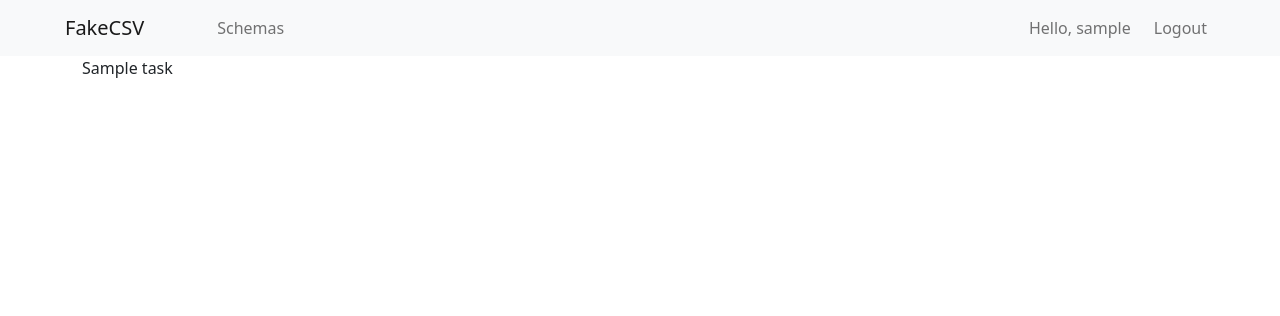
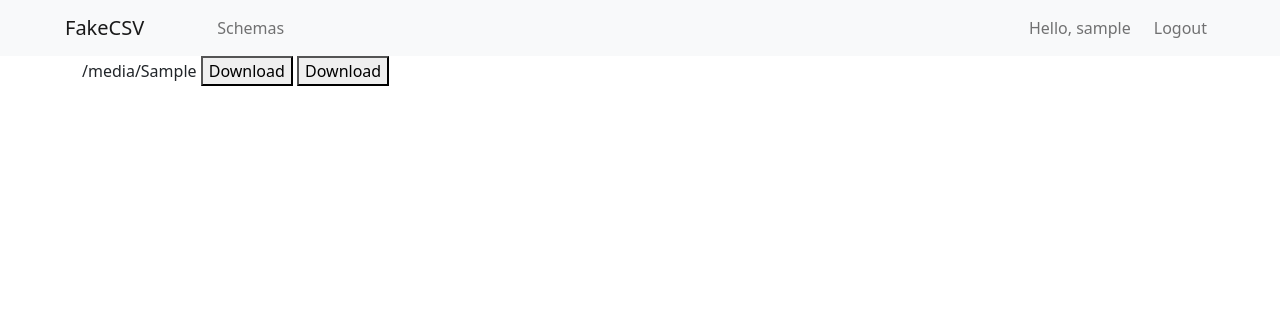
Before and after one commit to ddianaoo/Challenge, a Django app: template mysite/scheme/templates/scheme/load.html in a window 1280 px wide. Shown: the top 316 px of the page. Run offline with Django 4.2, Linux system fonts and the light colour scheme; a user stored in the database is signed in; tables that the repository leaves empty hold one stand-in row (values such as "Sample post"); the template is opened without the code that fills it: values that come from a table or form of the project are taken from there, most other values are stand-ins (such as "Sample title", 1, 10 or a date in 2020).

Commit message:
add generating data

```diff
--- a/mysite/mysite/settings.py
+++ b/mysite/mysite/settings.py
@@ -124,8 +124,10 @@ STATICFILES_DIRS = [
 ]
 
 MEDIA_ROOT = os.path.join(BASE_DIR, 'media')
-MEDIA_URL = '/media/'
-
+#MEDIA_URL = '/media/'
+MEDIAFILES_DIRS = [
+    os.path.join(BASE_DIR, "media")
+]
 # Default primary key field type
 # https://docs.djangoproject.com/en/4.1/ref/settings/#default-auto-field
 
--- a/mysite/mysite/urls.py
+++ b/mysite/mysite/urls.py
@@ -15,6 +15,8 @@ Including another URLconf
 """
 from django.contrib import admin
 from django.urls import path, include
+from django.conf.urls.static import static
+from django.conf import settings
 
 
 urlpatterns = [
@@ -22,3 +24,4 @@ urlpatterns = [
     path('', include('user.urls')),
     path('scheme/', include('scheme.urls')),
 ]
+urlpatterns += static(settings.MEDIA_URL, document_root=settings.MEDIA_ROOT)
--- a/mysite/scheme/tasks.py
+++ b/mysite/scheme/tasks.py
@@ -49,7 +49,7 @@ def datagenerate(records, columns, names, filename, scheme_id):
                     filtered_dict[k] = v
             writer.writerow(filtered_dict)
 
-        scheme.upload = 'media/' + filename_
+        scheme.upload = filename_[6:]
         scheme.save()
 
     return filename
--- a/mysite/scheme/templates/scheme/load.html
+++ b/mysite/scheme/templates/scheme/load.html
@@ -1,4 +1,6 @@
 {% extends 'base.html' %}
 {% block content %}
-{{ task }}
+{{ s.upload.url }}
+<a href="{{ s.upload.url }}" download><button class="button">Download</button></a>
+<a href="C:\Users\Diana\DjangoProjects\Challenge\mysite{{ s.upload.url }}" download><button class="button">Download</button></a>
 {% endblock %}
--- a/mysite/scheme/views.py
+++ b/mysite/scheme/views.py
@@ -143,5 +143,5 @@ def create_set(request, pk):
 
     task = datagenerate(rows, columns_real, names, filename, pk)
     print(filename)
-
-    return render(request, 'scheme/load.html', {'task': task})
+    print(task)
+    return render(request, 'scheme/load.html', {'s': scheme})
```
